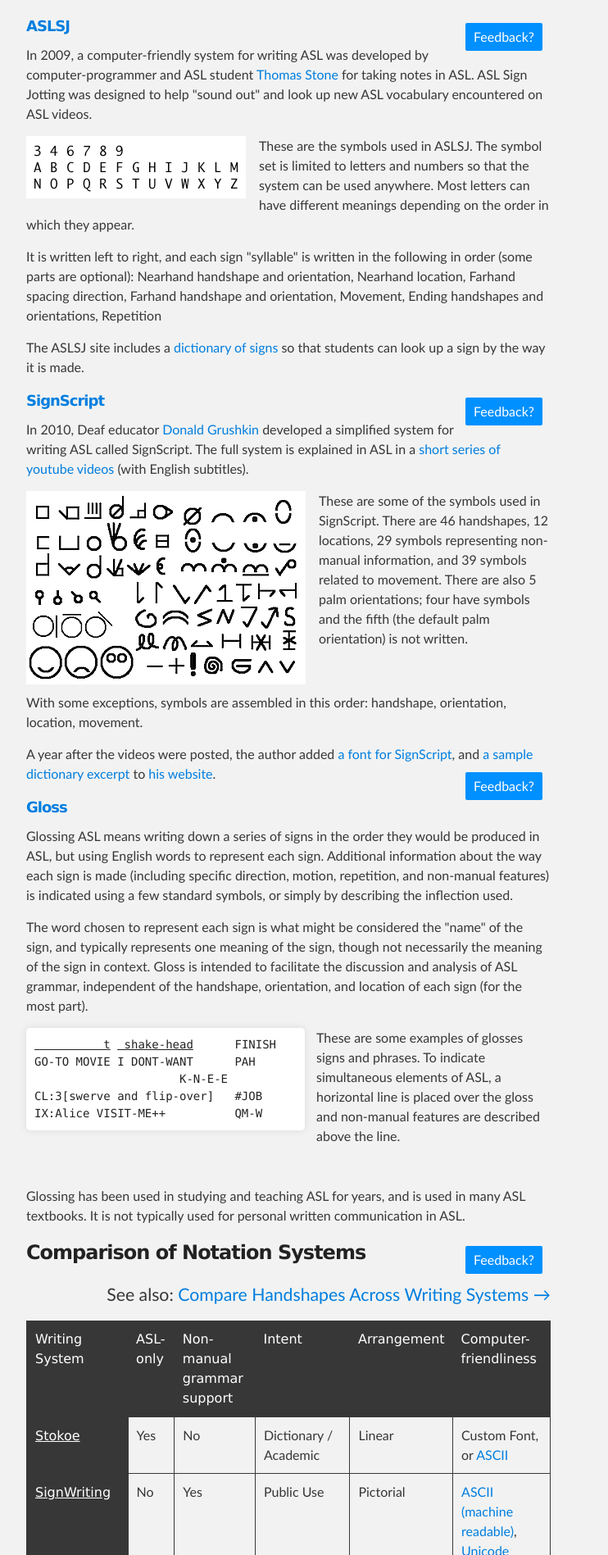
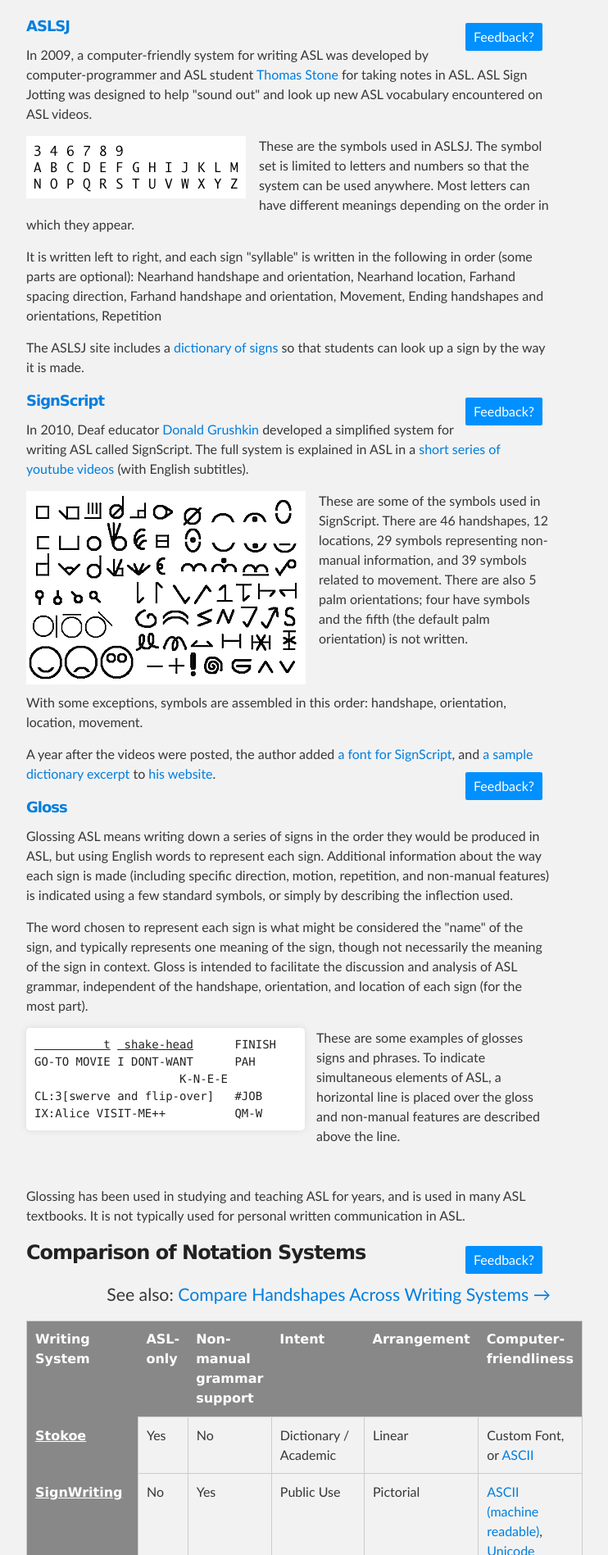
Before and after one commit to aslfont/aslfont.github.com, a Jekyll site: the page built from Symbol-Font-For-ASL/page2.html, in a window 1280 px wide. Shown: the part 4503-6400 px from the top of the page at 82% size, without its empty margins (288-1030 px from the left). Built offline with Jekyll 4.4.1, drawn with Linux system fonts in a browser that asks for light colours; Markdown is read by kramdown in place of the engine named in the settings.

Commit message:
subtler tables

```diff
--- a/Symbol-Font-For-ASL/stylesheets/stylesheet.css
+++ b/Symbol-Font-For-ASL/stylesheets/stylesheet.css
@@ -252,7 +252,7 @@
 }
 
 table {
-  border: 1px solid #373737;
+  border: 1px solid #ccc;
   margin-bottom: 20px;
   text-align: left;
  }
@@ -260,13 +260,14 @@
 th {
   font-family: 'Lucida Grande', 'Helvetica Neue', Helvetica, Arial, sans-serif;
   padding: 10px;
-  background: #373737;
+  font-weight:bold;
+  background: #888;
   color: #fff;
  }
 
 td {
   padding: 10px;
-  border: 1px solid #373737;
+  border: 1px solid #ccc;
  }
 
 form {
```
